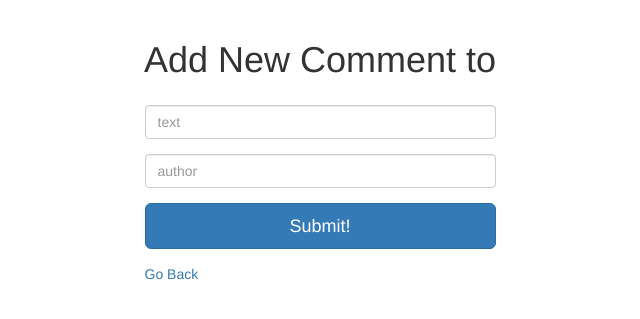
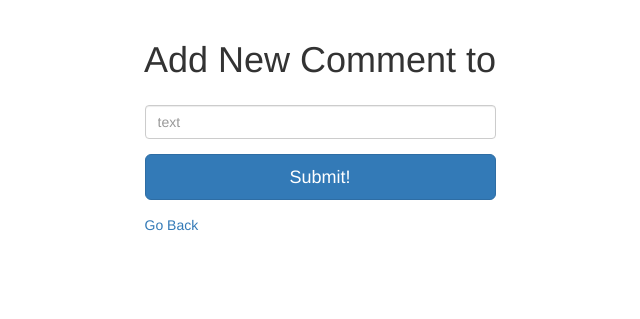
Before and after one commit to sjondegast/yelpcamp-clone, a Node project: template views/comments/new.ejs in a window 1280 px wide. Shown: the part 52-371 px from the top of the page, without its empty margins (320-960 px from the left). Run offline with Node 20 templates, Linux system fonts and the light colour scheme; the template is opened without the code that fills it, so the values that code supplies are empty; some libraries are stand-ins or nearby versions.

Commit message:
add username and id to comment inside comments.js and display it inside show.js template

```diff
--- a/app.js
+++ b/app.js
@@ -18,7 +18,7 @@ mongoose.connect('mongodb://localhost/yelp_camp', { useNewUrlParser: true });
 app.use(bodyParser.urlencoded({extended: true}));
 app.set("view engine", "ejs");
 app.use(express.static(__dirname + "/public"));
-seedDB();
+// seedDB();
 
 // PASSPORT CONFIGURATION
 app.use(require("express-session")({
--- a/routes/comments.js
+++ b/routes/comments.js
@@ -26,6 +26,11 @@ router.post("/", isLoggedIn, function (req, res) {
                 if (err) {
                     console.log(err);
                 } else {
+                    //add username and id to comment
+                    comment.author.id = req.user._id;
+                    comment.author.username = req.user.username;
+                    //save comment
+                    comment.save();
                     campground.comments.push(comment);
                     campground.save();
                     res.redirect("/campgrounds/" + campground._id);
--- a/views/campgrounds/show.ejs
+++ b/views/campgrounds/show.ejs
@@ -27,7 +27,7 @@
                 <% campground.comments.forEach(function(comment){ %>
                     <div class="row">
                         <div class="col-md-12">
-                            <strong><%= comment.author %></strong>
+                            <strong><%= comment.author.username %></strong>
                             <span class="pull-right">10 Days Ago</span>
                             <p>
                                 <%= comment.text %>
--- a/views/comments/new.ejs
+++ b/views/comments/new.ejs
@@ -9,9 +9,6 @@
                     <input class="form-control" type="text" name="comment[text]" placeholder="text">
                 </div>
                 <div class="form-group">
-                    <input class="form-control" type="text" name="comment[author]" placeholder="author">
-                </div>
-                <div class="form-group">
                     <button class="btn btn-primary btn-lg btn-block">Submit!</button>
                 </div>
             </form>
```
